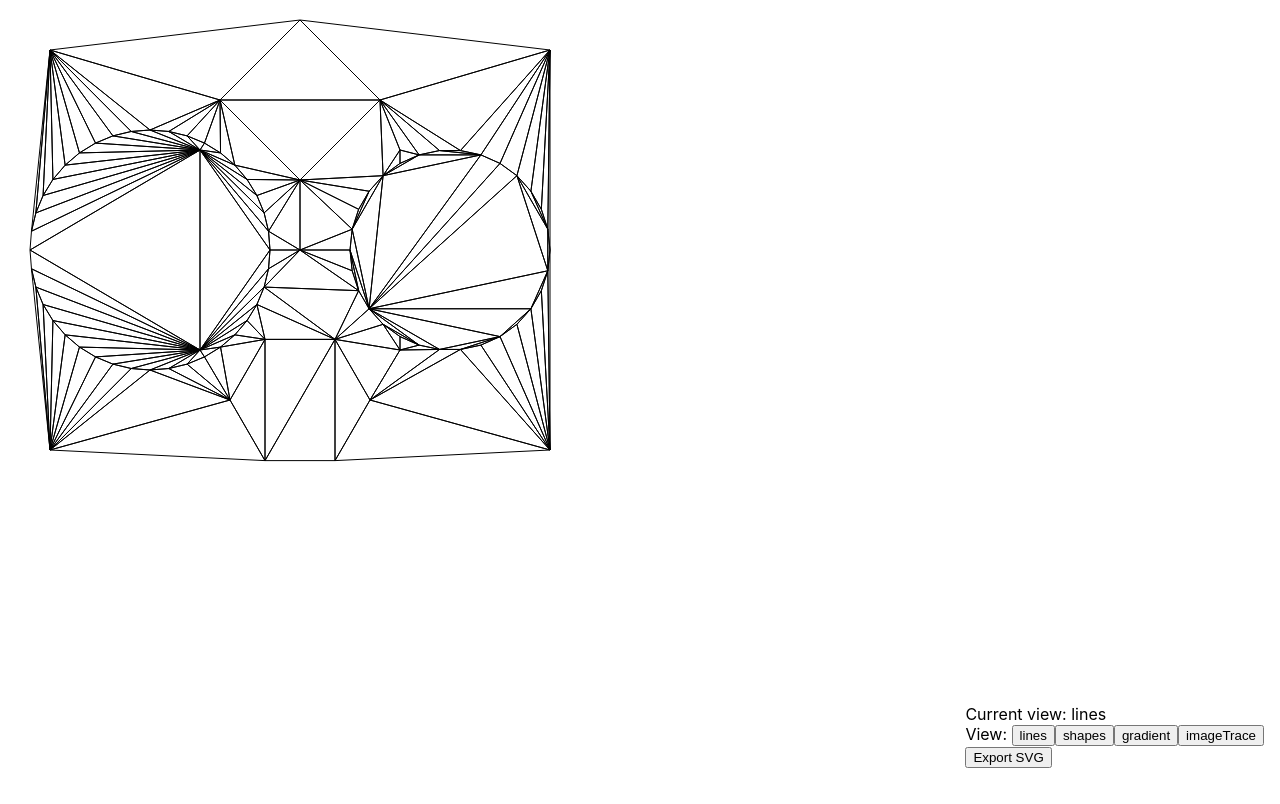
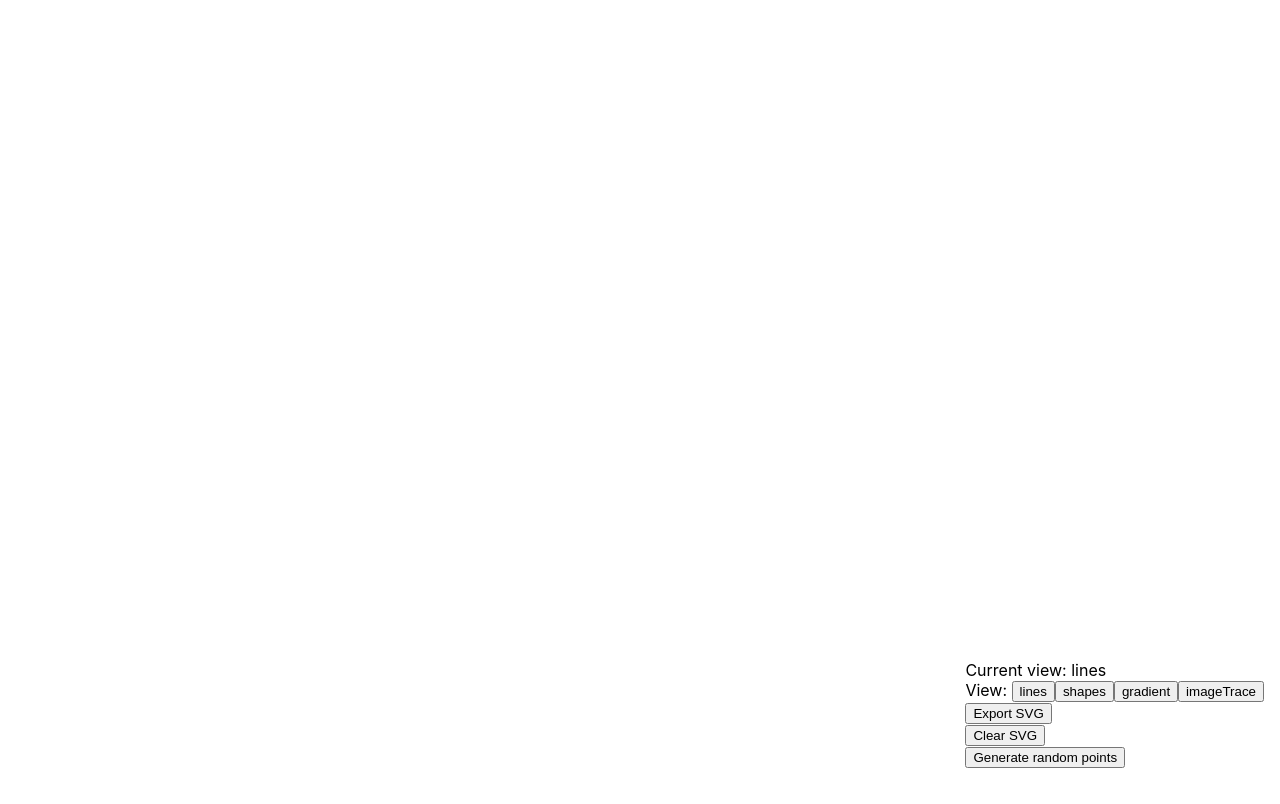
Before and after one commit to moritzsalla/polytess, a React (Create React App) app: page / in a window 1280 px wide. Built offline with nearby package versions, Linux system fonts and the light colour scheme.

Commit message:
Refactor App component to handle point generation and canvas interactions; add clear and random point generation functionalities

```diff
--- a/src/App.tsx
+++ b/src/App.tsx
@@ -1,52 +1,43 @@
 import { useRef, useState } from "react";
 import "./App.css";
-import SvgCanvas, { type Points } from "./SvgCanvas/SvgCanvas";
+import SvgCanvas, {
+	type OnClickFn,
+	type OnDragFn,
+	type Points,
+} from "./SvgCanvas/SvgCanvas";
 import { VIEWS, type View } from "./config";
 import ErrorBoundary from "./ErrorBoundary/ErrorBoundary";
-import {
-	downloadSvgFile,
-	generateCirclePoints,
-	generatePolygonPoints,
-} from "./utils";
+import { downloadSvgFile, generateInitialPoints } from "./utils";
 import Button from "./Button/Button";
-
-const generateInitialPoints = (): Points => {
-	const leftCircle = generateCirclePoints(150, 250, 120, 40);
-	const rightCircle = generateCirclePoints(450, 250, 100, 30);
-	const topPolygon = generatePolygonPoints(300, 100, 80, 4);
-	const bottomPolygon = generatePolygonPoints(300, 400, 70, 6);
-
-	// Additional points for more complex triangulation
-	const additionalPoints: Points = [
-		[50, 50],
-		[550, 50],
-		[50, 450],
-		[550, 450], // corners
-		[300, 250], // center
-		[200, 150],
-		[400, 150],
-		[200, 350],
-		[400, 350], // midpoints
-	];
-
-	return [
-		...leftCircle,
-		...rightCircle,
-		...topPolygon,
-		...bottomPolygon,
-		...additionalPoints,
-	];
-};
 
 // TODO: save drawing to local storage to persist between reloads
 // TODO: gradient view
 // TODO: image trace view
-// TODO: export SVG
+
+const ERROR_FALLBACK_COMPONENT = <div>Something went wrong</div>;
+
 const App = () => {
 	const svgRef = useRef<SVGSVGElement>(null);
 	const [view, setView] = useState<View>("lines");
-	const [points, setPoints] = useState<Points>(() => generateInitialPoints());
+	const [points, setPoints] = useState<Points>([]);
 
+	// Capture new point on click and add it to the list of coordinates
+	const handleCanvasOnClickEvent: OnClickFn = (e) => {
+		const rect = e.currentTarget.getBoundingClientRect();
+		const x = e.clientX - rect.left;
+		const y = e.clientY - rect.top;
+		setPoints((prev) => [...prev, [x, y]]);
+	};
+
+	// Capture new point on click and add it to the list of coordinates
+	const handleCanvasOnDragEvent: OnDragFn = (e) => {
+		const rect = e.currentTarget.getBoundingClientRect();
+		const x = e.clientX - rect.left;
+		const y = e.clientY - rect.top;
+		setPoints((prev) => [...prev, [x, y]]);
+	};
+
+	// Export the SVG to a file
 	const handleExportSVG = () => {
 		if (svgRef.current) {
 			downloadSvgFile(svgRef.current, "export");
@@ -57,35 +48,29 @@ const App = () => {
 		}
 	};
 
+	// Remove points from the canvas
+	const handleClearCanvas = () => {
+		setPoints([]);
+	};
+
+	// Generate random points for the canvas for demo purposes
+	const handleGenerateRandomPoints = () => {
+		setPoints(generateInitialPoints());
+	};
+
 	return (
 		<div className='App'>
 			<ErrorBoundary
 				// Force re-render of canvas when key changes. This won't clear the canvas.
 				key={view}
-				fallback={<>Try again.</>}
+				fallback={ERROR_FALLBACK_COMPONENT}
 			>
 				<SvgCanvas
 					ref={svgRef}
 					view={view}
 					points={points}
-					onClick={
-						// Capture new point on click and add it to the list of coordinates
-						(e) => {
-							const rect = e.currentTarget.getBoundingClientRect();
-							const x = e.clientX - rect.left;
-							const y = e.clientY - rect.top;
-							setPoints((prev) => [...prev, [x, y]]);
-						}
-					}
-					onDrag={
-						// Capture new point on click and add it to the list of coordinates
-						(e) => {
-							const rect = e.currentTarget.getBoundingClientRect();
-							const x = e.clientX - rect.left;
-							const y = e.clientY - rect.top;
-							setPoints((prev) => [...prev, [x, y]]);
-						}
-					}
+					onClick={handleCanvasOnClickEvent}
+					onDrag={handleCanvasOnDragEvent}
 				/>
 			</ErrorBoundary>
 			<menu
@@ -103,6 +88,14 @@ const App = () => {
 				<div>
 					<Button onClick={handleExportSVG}>Export SVG</Button>
 				</div>
+				<div>
+					<Button onClick={handleClearCanvas}>Clear SVG</Button>
+				</div>
+				<div>
+					<Button onClick={handleGenerateRandomPoints}>
+						Generate random points
+					</Button>
+				</div>
 			</menu>
 		</div>
 	);
--- a/src/SvgCanvas/SvgCanvas.tsx
+++ b/src/SvgCanvas/SvgCanvas.tsx
@@ -2,29 +2,18 @@ import React, { forwardRef, useEffect, useRef } from "react";
 import Delaunator from "delaunator";
 import type { View } from "../config";
 import { generateView } from "./utils";
+import { mergeRefs } from "../utils";
 
 export type Points = Array<[number, number]>;
+export type OnClickFn = React.SVGProps<SVGSVGElement>["onClick"];
+export type OnDragFn = React.SVGProps<SVGSVGElement>["onPointerMove"];
 
 type SvgCanvasProps = {
 	points: Points;
 	view: View;
-	onClick?: React.SVGProps<SVGSVGElement>["onClick"];
-	onDrag?: React.SVGProps<SVGSVGElement>["onPointerMove"];
+	onClick?: OnClickFn;
+	onDrag?: OnDragFn;
 };
-
-const mergeRefs =
-	<T extends any>(
-		...refs: Array<React.Ref<T> | undefined>
-	): React.RefCallback<T> =>
-	(value) => {
-		refs.forEach((ref) => {
-			if (typeof ref === "function") {
-				ref(value);
-			} else if (ref) {
-				(ref as React.MutableRefObject<T | null>).current = value;
-			}
-		});
-	};
 
 const SvgCanvas = forwardRef<SVGSVGElement, SvgCanvasProps>(
 	({ view, points, onClick, onDrag }, forwardedRef) => {
--- a/src/utils.ts
+++ b/src/utils.ts
@@ -30,6 +30,35 @@ export const generatePolygonPoints = (
 	});
 };
 
+// TODO fully randomize
+export const generateInitialPoints = (): Points => {
+	const leftCircle = generateCirclePoints(150, 250, 120, 40);
+	const rightCircle = generateCirclePoints(450, 250, 100, 30);
+	const topPolygon = generatePolygonPoints(300, 100, 80, 4);
+	const bottomPolygon = generatePolygonPoints(300, 400, 70, 6);
+
+	// Additional points for more complex triangulation
+	const additionalPoints: Points = [
+		[50, 50],
+		[550, 50],
+		[50, 450],
+		[550, 450], // corners
+		[300, 250], // center
+		[200, 150],
+		[400, 150],
+		[200, 350],
+		[400, 350], // midpoints
+	];
+
+	return [
+		...leftCircle,
+		...rightCircle,
+		...topPolygon,
+		...bottomPolygon,
+		...additionalPoints,
+	];
+};
+
 export const downloadSvgFile = (svg: SVGSVGElement, filename: string) => {
 	// Get the SVG data
 	const svgData = new XMLSerializer().serializeToString(svg);
@@ -49,3 +78,17 @@ export const downloadSvgFile = (svg: SVGSVGElement, filename: string) => {
 	// Clean up the URL object
 	URL.revokeObjectURL(svgUrl);
 };
+
+export const mergeRefs =
+	<T extends any>(
+		...refs: Array<React.Ref<T> | undefined>
+	): React.RefCallback<T> =>
+	(value) => {
+		refs.forEach((ref) => {
+			if (typeof ref === "function") {
+				ref(value);
+			} else if (ref) {
+				(ref as React.MutableRefObject<T | null>).current = value;
+			}
+		});
+	};
```
